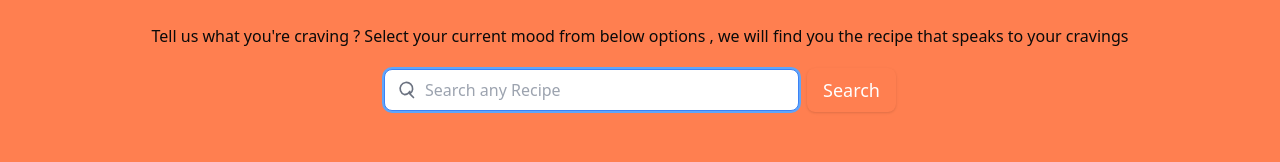
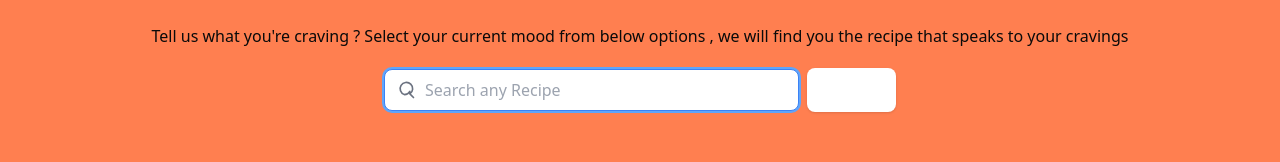
Before and after one commit to neerubhandari/RecipeHub, a Next.js app: page / in a window 1280 px wide. Shown: the part 1583-1745 px from the top of the page. Built offline with nearby package versions, Linux system fonts and the light colour scheme.

Commit message:
fix : minor issue fixed

```diff
--- a/app/src/components/moodMenu/index.tsx
+++ b/app/src/components/moodMenu/index.tsx
@@ -9,7 +9,10 @@ const MoodMenu = () => {
         Tell us what you're craving ? Select your current mood from below
         options , we will find you the recipe that speaks to your cravings
       </div>
-      <SearchBox className={"max-w-lg"} />
+      <SearchBox
+        className={"max-w-lg "}
+        backgroundColor={"bg-white text-[#FF7F50]"}
+      />
     </div>
   );
 };
--- a/app/src/components/searchbox/index.tsx
+++ b/app/src/components/searchbox/index.tsx
@@ -7,6 +7,7 @@ export default function SearchBox({
   className,
   inputValue,
   onChange,
+  backgroundColor,
 }: any) {
   const inputRef = useRef<HTMLInputElement>(null);
 
@@ -48,7 +49,9 @@ export default function SearchBox({
       </div>
 
       {/* Search Button */}
-      <button className="px-4 py-2 text-lg  bg-[#FF7F50] text-white rounded-lg shadow hover:bg-blue-600 transition">
+      <button
+        className={`${backgroundColor} px-4 py-2 text-lg  bg-[#FF7F50] text-white rounded-lg shadow hover:bg-blue-600 transition`}
+      >
         Search
       </button>
     </div>
```
